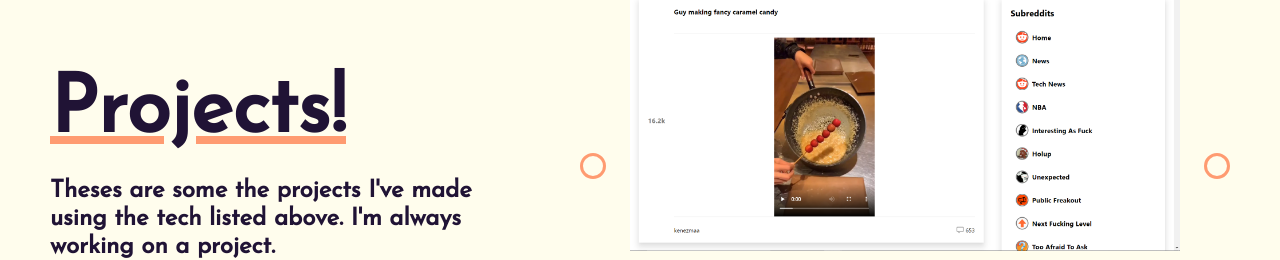
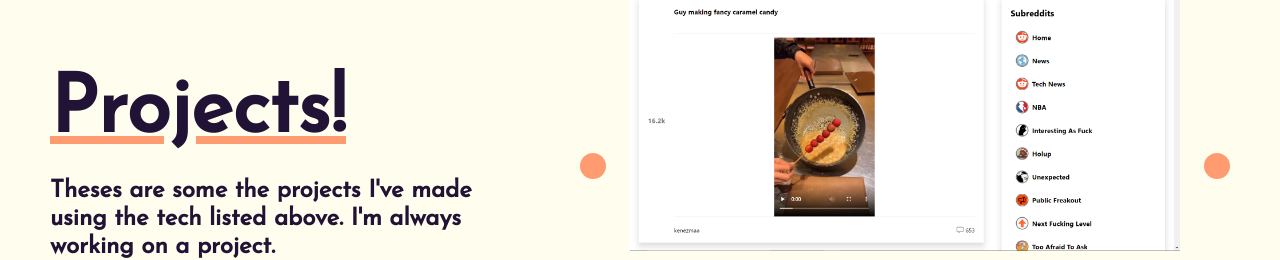
Before and after one commit to mrmakki12/portfolio-v2, a React (Create React App) app: page / in a window 1280 px wide. Shown: the part 2634-2894 px from the top of the page. Built offline with nearby package versions, Linux system fonts and the light colour scheme.

Commit message:
change button styles

```diff
--- a/src/Pages/Contact/contact.css
+++ b/src/Pages/Contact/contact.css
@@ -37,12 +37,12 @@ input, button {
     padding: 10px;
 }
 
-button {
+.contact button {
     border: 3px solid var(--sunset-orange);
     transition: all ease-in-out 0.3s;
 }
 
-button:hover  {
+.contact button:hover  {
     border: 3px solid var(--sunset-orange);
     cursor: pointer;
     color: var(--eggshell);
--- a/src/Pages/Projects/projects.css
+++ b/src/Pages/Projects/projects.css
@@ -14,11 +14,8 @@ projects section of the page */
     height: 25px;
     width: 25px;
     border-radius: 50%;
-    background-color: transparent;
-}
-
-.scroll:hover {
-    background-color: transparent;
+    border: 3px solid var(--sunset-orange);
+    background-color: var(--sunset-orange);
 }
 
 .devicons-1 {
```
